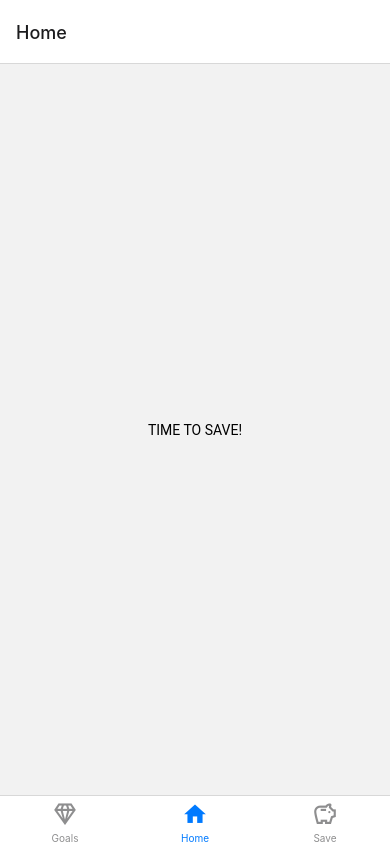
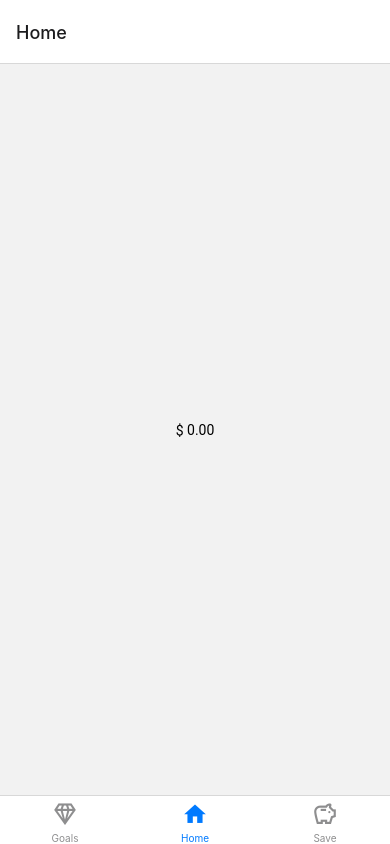
Before and after one commit to Blergborg/SaveGoals, a React Native app: screen /Home in a window 390 px wide. Built offline with nearby package versions, Linux system fonts and the light colour scheme; no server answers.

Commit message:
Basic redux setup. Store keeps track of the user's current savings. Made helper to format current savings value into a currency string.

```diff
--- a/App.js
+++ b/App.js
@@ -1,7 +1,8 @@
 // import { StatusBar } from "expo-status-bar";
 import { StyleSheet, Text, View } from "react-native";
 import { Provider as PaperProvider } from "react-native-paper";
-// import { Provider as StoreProvider } from "redux";
+import store from "./store";
+import { Provider } from "react-redux";
 
 import RootNavigator from "./navigation/RootNavigator";
 
@@ -12,9 +13,11 @@ import RootNavigator from "./navigation/RootNavigator";
 
 export default function App() {
   return (
-    <PaperProvider>
-      <RootNavigator />
-    </PaperProvider>
+    <Provider store={store}>
+      <PaperProvider>
+        <RootNavigator />
+      </PaperProvider>
+    </Provider>
   );
 }
 
--- /dev/null
+++ b/features/currentSaved/currentSavedSlice.js
@@ -0,0 +1,23 @@
+import { createSlice } from "@reduxjs/toolkit";
+
+export const currentSavedSlice = createSlice({
+  name: "currentSaved",
+  initialState: {
+    value: 0,
+  },
+  reducers: {
+    incrementByAmount: (state, action) => {
+      state.value += action.payload;
+    },
+  },
+  reducers: {
+    decrementByAmount: (state, action) => {
+      state.value += action.payload;
+    },
+  },
+});
+
+export const { incrementByAmount, decrementByAmount } =
+  currentSavedSlice.actions;
+
+export default currentSavedSlice.reducer;
--- /dev/null
+++ b/helpers/currencyFormat.js
@@ -0,0 +1,14 @@
+// Formats integers into a 2 precision decimal string
+const currencyFormat = (num) => {
+  let formatted = num.toString();
+  if (formatted.length > 2) {
+    formatted = formatted.substring(0, -2) + "." + formatted.substring(-2);
+  } else if (formatted.length > 1) {
+    formatted = "0." + formatted;
+  } else {
+    formatted = "0.0" + formatted;
+  }
+  return formatted;
+};
+
+export default currencyFormat;
--- a/package.json
+++ b/package.json
@@ -14,6 +14,7 @@
     "@react-navigation/drawer": "^6.4.2",
     "@react-navigation/native": "^6.0.10",
     "@react-navigation/stack": "^6.2.2",
+    "@reduxjs/toolkit": "^1.8.3",
     "expo": "~45.0.0",
     "expo-status-bar": "~1.3.0",
     "firebase": "^9.8.4",
@@ -26,6 +27,7 @@
     "react-native-safe-area-context": "4.2.4",
     "react-native-screens": "~3.11.1",
     "react-native-web": "0.17.7",
+    "react-redux": "^8.0.2",
     "redux": "^4.2.0"
   },
   "devDependencies": {
--- a/screens/HomeScreen.js
+++ b/screens/HomeScreen.js
@@ -1,15 +1,31 @@
 import React from "react";
-import {View} from 'react-native';
-import {Text} from 'react-native-paper'
+import { View } from "react-native";
+import { Text } from "react-native-paper";
 
+import { useSelector, useDispatch } from "react-redux";
+import {
+  incrementByAmount,
+  decrementByAmount,
+} from "../features/currentSaved/currentSavedSlice";
+
+import currencyFormat from "../helpers/currencyFormat";
 
 // TODO: now that firebase auth works, show user info?
 // What else to put on this page?
 
+
+
 export default function HomeScreen() {
+  const currentSaved = useSelector((state) => state.currentSaved.value);
+  const dispatch = useDispatch();
+
+  const denomination = "$ ";
+
   return (
     <View style={{ flex: 1, alignItems: "center", justifyContent: "center" }}>
-      <Text variant="titleLarge">TIME TO SAVE!</Text>
+      <Text variant="titleLarge">
+        {denomination + currencyFormat(currentSaved)}
+      </Text>
     </View>
   );
 }
--- /dev/null
+++ b/store.js
@@ -0,0 +1,8 @@
+import { configureStore } from "@reduxjs/toolkit";
+import currentSavedSlice from "./features/currentSaved/currentSavedSlice";
+
+export default configureStore({
+  reducer: {
+    currentSaved: currentSavedSlice,
+  },
+});
```
Also changed, not shown: screens/SaveScreen.js (+16 -8 lines), 1 other file (tests, documents, lock files or other folders).
